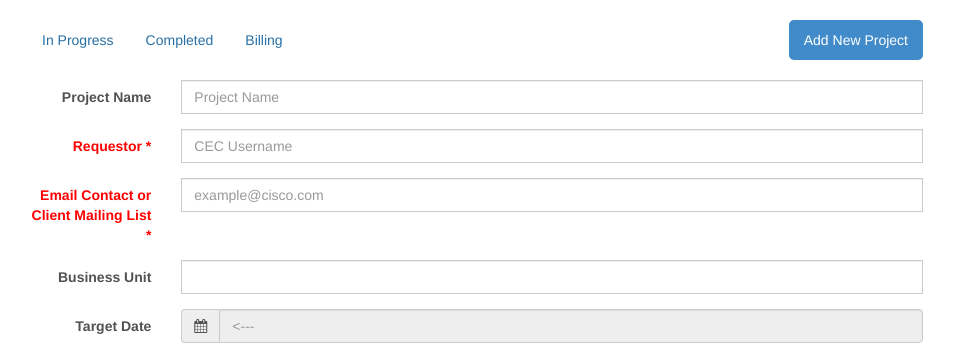
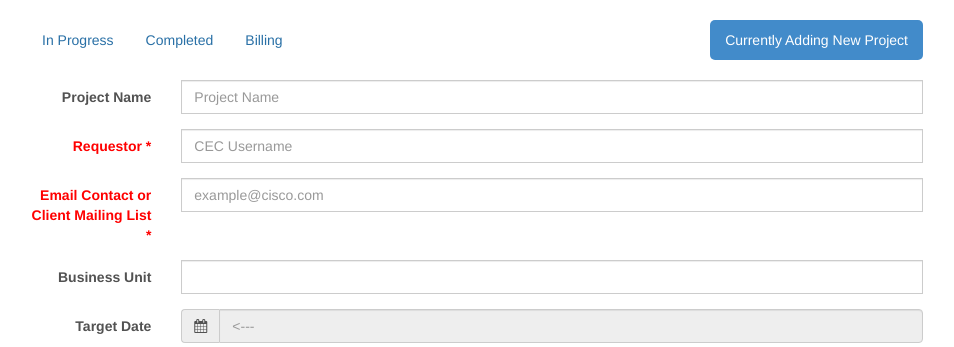
Before and after one commit to chochoa/NetworkServicesDashboard, a Flask app: template networkServicesDashboard/templates/corporateNetwork/itaac/addProject.html in a window 1280 px wide. Shown: the part 185-532 px from the top of the page, without its empty margins (165-1119 px from the left). Run offline with Flask 2, Linux system fonts and the light colour scheme; the template is opened without the code that fills it, so the values that code supplies are empty; parts of the project's set-up code (start-up, migrations or seed data) failed here and were passed over; some libraries are stand-ins or nearby versions.

Commit message:
Add project button change to be more obvious

```diff
--- a/networkServicesDashboard/templates/corporateNetwork/itaac/addProject.html
+++ b/networkServicesDashboard/templates/corporateNetwork/itaac/addProject.html
@@ -40,7 +40,7 @@
 		<li><a href="/corporateNetwork/itaac">In Progress</a></li>
 		<li><a href="/corporateNetwork/itaac/completed">Completed</a></li>
 		<li><a href="/corporateNetwork/itaac/billing">Billing</a></li>
-		<li class="pull-right active"><a href="/corporateNetwork/itaac/addProject">Add New Project</a></li>
+		<li class="pull-right active disabled"><a href="/corporateNetwork/itaac/addProject">Currently Adding New Project</a></li>
 	</ul>
 
 	<br />
```
